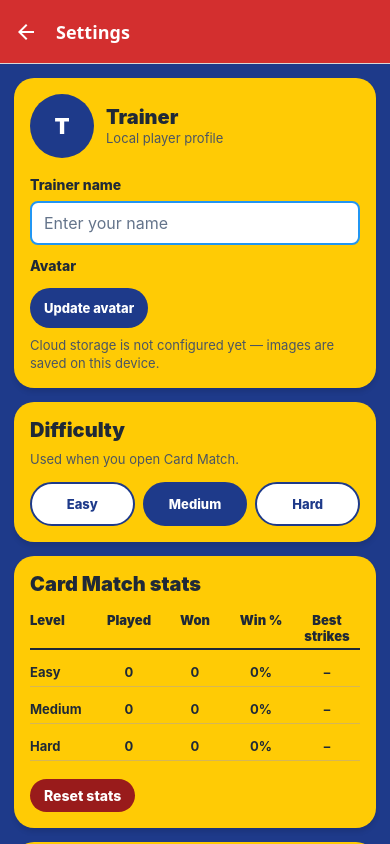
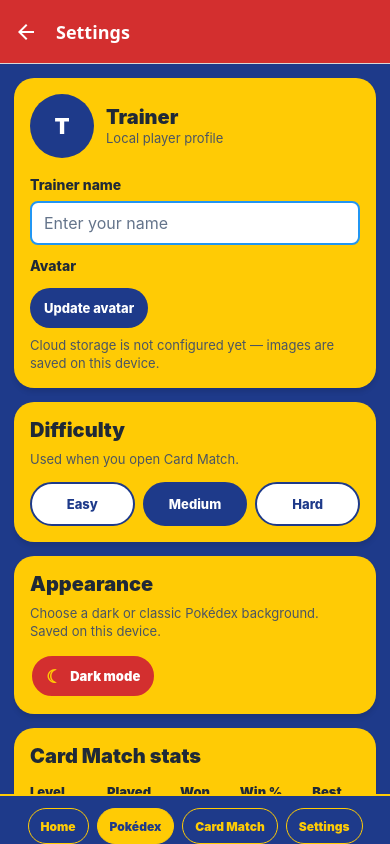
Before and after one commit to biesboerTerry-FS/ThePokeApp, a React Native app: screen /Settings in a window 390 px wide. Built offline with nearby package versions, Linux system fonts and the light colour scheme.

Commit message:
feat(app): add persisted dark mode and in-app footer navigation

```diff
--- a/App.js
+++ b/App.js
@@ -1,5 +1,5 @@
 import React from 'react';
-import { NavigationContainer } from '@react-navigation/native';
+import { NavigationContainer, DarkTheme, DefaultTheme } from '@react-navigation/native';
 import { createNativeStackNavigator } from '@react-navigation/native-stack';
 import { useFonts } from 'expo-font';
 import { SafeAreaProvider } from 'react-native-safe-area-context';
@@ -9,21 +9,24 @@ import PokemonDetailScreen from './src/screens/PokemonDetailScreen';
 import AddPokemonScreen from './src/screens/AddPokemonScreen';
 import CardMatchScreen from './src/screens/CardMatchScreen';
 import SettingsScreen from './src/screens/SettingsScreen';
-import { AppProvider } from './src/context/AppContext';
+import { AppProvider, useApp } from './src/context/AppContext';
 import PokemonTitle from './src/components/PokemonTitle';
+import { screenBackground } from './src/theme/palette';
 
 const Stack = createNativeStackNavigator();
 
 function AppNavigator() {
+  const { darkMode } = useApp();
+  const dark = Boolean(darkMode);
   return (
-    <NavigationContainer>
+    <NavigationContainer theme={dark ? DarkTheme : DefaultTheme}>
       <Stack.Navigator
         initialRouteName="Home"
         screenOptions={{
           headerStyle: { backgroundColor: '#d32f2f' },
           headerTintColor: '#fff',
           headerTitleStyle: { fontWeight: '800', color: '#fff' },
-          contentStyle: { backgroundColor: '#1e3a8a' },
+          contentStyle: { backgroundColor: screenBackground(dark) },
         }}
       >
         <Stack.Screen
--- /dev/null
+++ b/src/components/AppFooterNav.js
@@ -0,0 +1,71 @@
+import React from 'react';
+import { Pressable, StyleSheet, Text, View } from 'react-native';
+import { useNavigationState } from '@react-navigation/native';
+
+const ITEMS = [
+  { label: 'Home', route: 'Home' },
+  { label: 'Pokédex', route: 'Dashboard' },
+  { label: 'Card Match', route: 'CardMatch' },
+  { label: 'Settings', route: 'Settings' },
+];
+
+// Compact footer navigation so every main screen links to the same sections.
+export default function AppFooterNav({ navigation, dark }) {
+  const current = useNavigationState((state) => state.routeNames[state.index]);
+
+  return (
+    <View style={[styles.footer, dark && styles.footerDark]}>
+      {ITEMS.map((item) => {
+        const active = current === item.route;
+        return (
+          <Pressable
+            key={item.route}
+            accessibilityRole="button"
+            accessibilityLabel={`Go to ${item.label}`}
+            accessibilityState={{ selected: active }}
+            onPress={() => navigation.navigate(item.route)}
+            style={[styles.link, active && styles.linkActive]}
+          >
+            <Text style={[styles.text, active && styles.textActive]}>{item.label}</Text>
+          </Pressable>
+        );
+      })}
+    </View>
+  );
+}
+
+const styles = StyleSheet.create({
+  footer: {
+    flexDirection: 'row',
+    justifyContent: 'center',
+    flexWrap: 'wrap',
+    gap: 8,
+    paddingTop: 12,
+    paddingHorizontal: 12,
+    borderTopWidth: 2,
+    borderTopColor: '#ffcb05',
+    backgroundColor: '#1e3a8a',
+  },
+  footerDark: {
+    backgroundColor: '#0b1220',
+  },
+  link: {
+    minHeight: 36,
+    justifyContent: 'center',
+    paddingHorizontal: 12,
+    borderRadius: 999,
+    borderWidth: 1,
+    borderColor: '#ffcb05',
+  },
+  linkActive: {
+    backgroundColor: '#ffcb05',
+  },
+  text: {
+    color: '#ffcb05',
+    fontSize: 12,
+    fontWeight: '900',
+  },
+  textActive: {
+    color: '#1e3a8a',
+  },
+});
--- /dev/null
+++ b/src/components/ThemeToggle.js
@@ -0,0 +1,48 @@
+import React from 'react';
+import { Pressable, StyleSheet, Text } from 'react-native';
+import { useApp } from '../context/AppContext';
+
+// Small, high-contrast appearance toggle; the value is persisted with app state.
+export default function ThemeToggle() {
+  const { darkMode, setDarkMode } = useApp();
+  const dark = Boolean(darkMode);
+
+  return (
+    <Pressable
+      accessibilityRole="button"
+      accessibilityLabel={dark ? 'Switch to light mode' : 'Switch to dark mode'}
+      accessibilityState={{ checked: dark }}
+      onPress={() => setDarkMode(!dark)}
+      style={styles.button}
+      hitSlop={{ top: 8, bottom: 8, left: 8, right: 8 }}
+    >
+      <Text style={styles.icon}>{dark ? '☀' : '☾'}</Text>
+      <Text style={styles.label}>{dark ? 'Light mode' : 'Dark mode'}</Text>
+    </Pressable>
+  );
+}
+
+const styles = StyleSheet.create({
+  button: {
+    minHeight: 44,
+    flexDirection: 'row',
+    alignItems: 'center',
+    justifyContent: 'center',
+    gap: 8,
+    paddingHorizontal: 14,
+    borderRadius: 999,
+    backgroundColor: '#d32f2f',
+    borderWidth: 2,
+    borderColor: '#ffcb05',
+  },
+  icon: {
+    color: '#ffcb05',
+    fontSize: 18,
+    fontWeight: '900',
+  },
+  label: {
+    color: '#ffffff',
+    fontSize: 13,
+    fontWeight: '900',
+  },
+});
--- a/src/context/AppContext.js
+++ b/src/context/AppContext.js
@@ -37,6 +37,7 @@ export function AppProvider({ children }) {
       setName: (name) => update({ name }),
       setAvatar: (uri) => update({ avatar: uri || '' }),
       setDefaultDifficulty: (key) => update({ defaultDifficulty: key }),
+      setDarkMode: (value) => update({ darkMode: Boolean(value) }),
       addUserPhoto: (entry) =>
         setState((previous) => ({
           ...previous,
--- a/src/screens/AddPokemonScreen.js
+++ b/src/screens/AddPokemonScreen.js
@@ -13,6 +13,7 @@ import { createPokemon } from '../api/client';
 import { useApp } from '../context/AppContext';
 import common from '../styles/common';
 import { MAX_CONTENT_WIDTH } from '../styles/layout';
+import { DARK_BACKGROUND } from '../theme/palette';
 
 const styles = StyleSheet.create({
   formCard: {
@@ -31,7 +32,8 @@ const emptyPokemon = {
 };
 
 export default function AddPokemonScreen({ navigation }) {
-  const { userId } = useApp();
+  const { userId, darkMode } = useApp();
+  const darkScreen = darkMode ? { backgroundColor: DARK_BACKGROUND } : null;
   const [newPokemon, setNewPokemon] = useState(emptyPokemon);
 
   const handleCreate = async () => {
@@ -69,7 +71,7 @@ export default function AddPokemonScreen({ navigation }) {
   };
 
   return (
-    <SafeAreaView style={common.screen} edges={['left', 'right', 'bottom']}>
+    <SafeAreaView style={[common.screen, darkScreen]} edges={['left', 'right', 'bottom']}>
       <ScrollView
         contentInsetAdjustmentBehavior="never"
         automaticallyAdjustContentInsets={false}
--- a/src/screens/CardMatchScreen.js
+++ b/src/screens/CardMatchScreen.js
@@ -16,10 +16,12 @@ import {
   useWindowDimensions,
 } from 'react-native';
 import PokemonTitle from '../components/PokemonTitle';
+import AppFooterNav from '../components/AppFooterNav';
 import { useFocusEffect } from '@react-navigation/native';
 import { SafeAreaView } from 'react-native-safe-area-context';
 import { getPokemonList } from '../api/client';
 import { useApp } from '../context/AppContext';
+import { DARK_BACKGROUND } from '../theme/palette';
 import { getBoardLayout } from '../game/boardLayout';
 import {
   DIFFICULTIES,
@@ -103,8 +105,9 @@ function FlipCard({ isFaceUp, sprite, name, width, height, onPress, duration })
   );
 }
 
-export default function CardMatchScreen() {
-  const { defaultDifficulty, recordGame } = useApp();
+export default function CardMatchScreen({ navigation }) {
+  const { defaultDifficulty, recordGame, darkMode } = useApp();
+  const dark = Boolean(darkMode);
   const [difficultyKey, setDifficultyKey] = useState(null);
   const difficulty = getDifficulty(difficultyKey ?? defaultDifficulty);
   const [pokemonPool, setPokemonPool] = useState([]);
@@ -222,7 +225,7 @@ export default function CardMatchScreen() {
         : 'Each pair is a score; each miss is a strike.';
 
   return (
-    <SafeAreaView style={styles.screen} edges={['left', 'right', 'bottom']}>
+    <SafeAreaView style={[styles.screen, dark && styles.darkBackground]} edges={['left', 'right', 'bottom']}>
       <View style={styles.top}>
         {showBanner ? (
           <Image
@@ -357,6 +360,7 @@ export default function CardMatchScreen() {
           </View>
         </View>
       </Modal>
+      <AppFooterNav navigation={navigation} dark={dark} />
     </SafeAreaView>
   );
 }
@@ -407,6 +411,9 @@ const styles = StyleSheet.create({
   screen: {
     flex: 1,
     backgroundColor: '#1e3a8a',
+  },
+  darkBackground: {
+    backgroundColor: DARK_BACKGROUND,
   },
   top: {
     paddingTop: 8,
--- a/src/screens/DashboardScreen.js
+++ b/src/screens/DashboardScreen.js
@@ -15,12 +15,14 @@ import {
 import { useFocusEffect } from '@react-navigation/native';
 import { SafeAreaView, useSafeAreaInsets } from 'react-native-safe-area-context';
 import PokemonTitle from '../components/PokemonTitle';
+import AppFooterNav from '../components/AppFooterNav';
 import { getPokemonList } from '../api/client';
 import { useApp } from '../context/AppContext';
 import { mergeCustomPokemon } from '../utils/pokemon';
 import { getTypeStyle } from '../utils/typeStyles';
 import common from '../styles/common';
 import { isWide } from '../styles/layout';
+import { DARK_BACKGROUND } from '../theme/palette';
 
 const ROWS_PER_PAGE = 15;
 
@@ -46,7 +48,8 @@ const TYPE_COLORS = {
 };
 
 export default function DashboardScreen({ navigation }) {
-  const { userPhotos, caught, favorites, edits } = useApp();
+  const { userPhotos, caught, favorites, edits, darkMode } = useApp();
+  const dark = Boolean(darkMode);
   const [pokemon, setPokemon] = useState([]);
   const [searchTerm, setSearchTerm] = useState('');
   const [searchOpen, setSearchOpen] = useState(false);
@@ -217,7 +220,7 @@ export default function DashboardScreen({ navigation }) {
   );
 
   return (
-    <SafeAreaView style={styles.screen} edges={['left', 'right', 'bottom']}>
+    <SafeAreaView style={[styles.screen, dark && styles.darkBackground]} edges={['left', 'right', 'bottom']}>
       <View style={[styles.header, { paddingTop: insets.top + 8 }]}>
         <TouchableOpacity accessibilityRole="button" accessibilityLabel="Go back"
           onPress={() => navigation.goBack()}
@@ -412,6 +415,7 @@ export default function DashboardScreen({ navigation }) {
           {renderPaginationControls()}
         </View>
       )}
+      <AppFooterNav navigation={navigation} dark={dark} />
     </SafeAreaView>
   );
 }
@@ -617,6 +621,9 @@ const styles = StyleSheet.create({
     flex: 1,
     backgroundColor: '#1e3a8a',
   },
+  darkBackground: {
+    backgroundColor: DARK_BACKGROUND,
+  },
   list: {
     width: '100%',
   },
--- a/src/screens/HomeScreen.js
+++ b/src/screens/HomeScreen.js
@@ -11,18 +11,21 @@ import {
 } from 'react-native';
 import { SafeAreaView } from 'react-native-safe-area-context';
 import PokemonTitle from '../components/PokemonTitle';
+import AppFooterNav from '../components/AppFooterNav';
 import { useApp } from '../context/AppContext';
 import { MAX_CONTENT_WIDTH, actionButton, isWide } from '../styles/layout';
+import { DARK_BACKGROUND } from '../theme/palette';
 
 export default function HomeScreen({ navigation }) {
-  const { name, setName } = useApp();
+  const { name, setName, darkMode } = useApp();
+  const dark = Boolean(darkMode);
   const { width } = useWindowDimensions();
   const wide = isWide(width);
   const signedIn = Boolean(name.trim());
   const displayName = signedIn ? name.trim() : 'Trainer';
 
   return (
-    <SafeAreaView style={styles.container} edges={['bottom']}>
+    <SafeAreaView style={[styles.container, dark && styles.darkBackground]} edges={['bottom']}>
       <View style={styles.header}>
         <PokemonTitle style={styles.headerTitle}>thePokêApp</PokemonTitle>
         <TouchableOpacity
@@ -35,7 +38,7 @@ export default function HomeScreen({ navigation }) {
           <Text style={styles.settingsGear}>⚙</Text>
         </TouchableOpacity>
       </View>
-      <ScrollView contentContainerStyle={styles.content}>
+      <ScrollView contentContainerStyle={[styles.content, dark && styles.darkBackground]}>
         <Image
           accessibilityRole="image"
           accessibilityLabel="Pokédex Master banner"
@@ -91,6 +94,7 @@ export default function HomeScreen({ navigation }) {
           </View>
         </View>
       </ScrollView>
+      <AppFooterNav navigation={navigation} dark={dark} />
     </SafeAreaView>
   );
 }
@@ -99,6 +103,9 @@ const styles = StyleSheet.create({
   container: {
     flex: 1,
     backgroundColor: '#1e3a8a',
+  },
+  darkBackground: {
+    backgroundColor: DARK_BACKGROUND,
   },
   header: {
     backgroundColor: '#d32f2f',
--- a/src/screens/PokemonDetailScreen.js
+++ b/src/screens/PokemonDetailScreen.js
@@ -15,6 +15,7 @@ import { getPokemonById, getPokemonList } from '../api/client';
 import { useApp } from '../context/AppContext';
 import common from '../styles/common';
 import { MAX_CONTENT_WIDTH } from '../styles/layout';
+import { DARK_BACKGROUND } from '../theme/palette';
 import { mergeCustomPokemon } from '../utils/pokemon';
 import { getTypeStyle } from '../utils/typeStyles';
 
@@ -23,7 +24,8 @@ const SLIDE_WIDTH = 120;
 export default function PokemonDetailScreen({ route, navigation }) {
   const { width } = useWindowDimensions();
   const id = route.params?.id;
-  const { userPhotos, caught, toggleCaught, favorites, toggleFavorite } = useApp();
+  const { userPhotos, caught, toggleCaught, favorites, toggleFavorite, darkMode } = useApp();
+  const darkScreen = darkMode ? { backgroundColor: DARK_BACKGROUND } : null;
 
   const [loading, setLoading] = useState(false);
   const [pokemon, setPokemon] = useState(null);
@@ -105,7 +107,7 @@ export default function PokemonDetailScreen({ route, navigation }) {
 
   if (!pokemon) {
     return (
-      <SafeAreaView style={common.screen}>
+      <SafeAreaView style={[common.screen, darkScreen]}>
         <View style={[common.content, { flex: 1, justifyContent: 'center' }]}>
           <ActivityIndicator size="large" color="#dc2626" />
         </View>
@@ -119,7 +121,7 @@ export default function PokemonDetailScreen({ route, navigation }) {
   const spriteSize = Math.min(width - 24, 620);
 
   return (
-    <SafeAreaView style={common.screen} edges={['left', 'right', 'bottom']}>
+    <SafeAreaView style={[common.screen, darkScreen]} edges={['left', 'right', 'bottom']}>
       <ScrollView
         contentInsetAdjustmentBehavior="never"
         automaticallyAdjustContentInsets={false}
--- a/src/screens/SettingsScreen.js
+++ b/src/screens/SettingsScreen.js
@@ -10,6 +10,9 @@ import {
 } from 'react-native';
 import { SafeAreaView } from 'react-native-safe-area-context';
 import WebImagePicker from '../components/WebImagePicker';
+import ThemeToggle from '../components/ThemeToggle';
+import AppFooterNav from '../components/AppFooterNav';
+import { DARK_BACKGROUND } from '../theme/palette';
 import { isCloudConfigured, uploadImage } from '../api/cloudinary';
 import { useApp } from '../context/AppContext';
 import { DIFFICULTIES } from '../game/cardMatch';
@@ -27,12 +30,13 @@ function initialsOf(name) {
   );
 }
 
-export default function SettingsScreen() {
+export default function SettingsScreen({ navigation }) {
   const {
     name,
     avatar,
     defaultDifficulty,
     stats,
+    darkMode,
     setName,
     setAvatar,
     setDefaultDifficulty,
@@ -40,6 +44,7 @@ export default function SettingsScreen() {
   } = useApp();
   const pickerRef = useRef(null);
   const [confirmReset, setConfirmReset] = useState(false);
+  const dark = Boolean(darkMode);
 
   function handleResetStats() {
     // Alert.alert is a no-op on the web build, so use an inline two-step
@@ -53,7 +58,7 @@ export default function SettingsScreen() {
   }
 
   return (
-    <SafeAreaView style={styles.screen} edges={['left', 'right', 'bottom']}>
+    <SafeAreaView style={[styles.screen, dark && styles.darkBackground]} edges={['left', 'right', 'bottom']}>
       <ScrollView contentContainerStyle={styles.content}>
         <View style={styles.card}>
           <View style={styles.profileRow}>
@@ -144,6 +149,14 @@ export default function SettingsScreen() {
         </View>
 
         <View style={styles.card}>
+          <Text style={styles.cardTitle}>Appearance</Text>
+          <Text style={styles.muted}>Choose a dark or classic Pokédex background. Saved on this device.</Text>
+          <View style={styles.avatarActions}>
+            <ThemeToggle />
+          </View>
+        </View>
+
+        <View style={styles.card}>
           <Text style={styles.cardTitle}>Card Match stats</Text>
           <View style={styles.tableHeader}>
             <Text style={[styles.cell, styles.cellLabel, styles.headerText]}>Level</Text>
@@ -177,6 +190,7 @@ export default function SettingsScreen() {
           </Text>
         </View>
       </ScrollView>
+      <AppFooterNav navigation={navigation} dark={dark} />
     </SafeAreaView>
   );
 }
@@ -185,6 +199,9 @@ const styles = StyleSheet.create({
   screen: {
     flex: 1,
     backgroundColor: '#1e3a8a',
+  },
+  darkBackground: {
+    backgroundColor: DARK_BACKGROUND,
   },
   content: {
     padding: 14,
--- a/src/storage/appStorage.js
+++ b/src/storage/appStorage.js
@@ -6,6 +6,8 @@ export const defaultState = {
   name: '',
   avatar: '',
   defaultDifficulty: 'medium',
+  // Persisted appearance preference (light = classic Pokédex blue, dark = near-black).
+  darkMode: false,
   stats: {},
   // Locally added Pokédex entries (including user photos). When the backend is
   // healthy these are also written to MongoDB via the existing API; this local
--- /dev/null
+++ b/src/theme/palette.js
@@ -0,0 +1,5 @@
+// Shared screen backgrounds for the persisted light/dark appearance setting.
+export const LIGHT_BACKGROUND = '#1e3a8a';
+export const DARK_BACKGROUND = '#0b1220';
+
+export const screenBackground = (dark) => (dark ? DARK_BACKGROUND : LIGHT_BACKGROUND);
```
